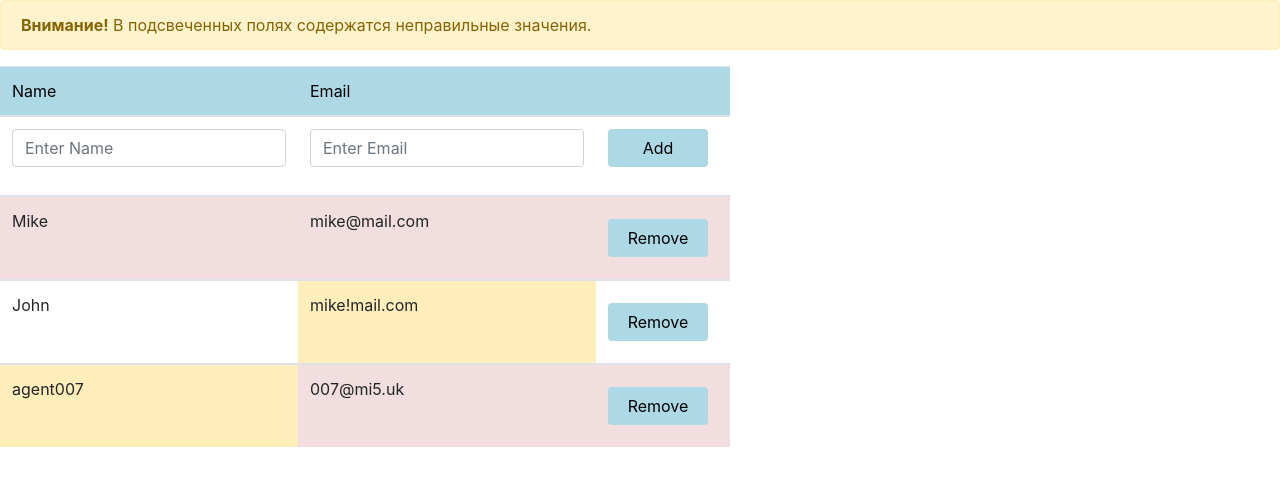
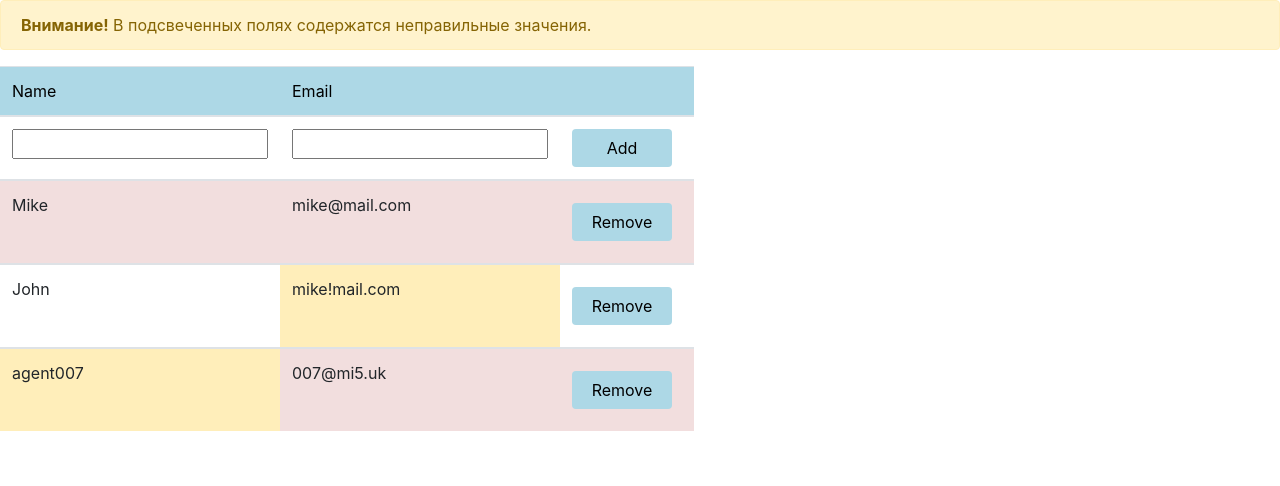
Before and after one commit to DenisRylow/lptrends, a React app: page / in a window 1280 px wide. Shown: the top 486 px of the page. Built offline with nearby package versions, Linux system fonts and the light colour scheme.

Commit message:
refactored a little bit

```diff
--- /dev/null
+++ b/src/App.js
@@ -0,0 +1,99 @@
+import { addRecord, deleteRecord } from './actions/actions';
+import React from 'react';
+import { Table, Form, Button } from 'react-bootstrap';
+import './App.css';
+import ReduxFormContainer from './Form';
+import { formValueSelector } from 'redux-form';
+
+class App extends React.Component {
+	produceAddRow() {
+		return(
+			<tbody>
+				<td className="secondRow">
+					<ReduxFormContainer name="name" />
+				</td>
+				<td className="secondRow">
+					<ReduxFormContainer name="email" />
+				</td>
+				<td className="secondRow">
+					<Button
+						className="customButton"
+						onClick={() => {
+							const selectorName = formValueSelector('name');
+							const selectorEmail = formValueSelector('email');
+
+
+
+							console.log(this.props, this.props.name)}}>
+	        				 Add
+	        		</Button>
+				</td>
+			</tbody>
+		)
+	}
+
+	produceTableRow(record, i) {
+		const rowColor = (i % 2 == 0) ? "firstRow" : "secondRow";
+		const nameColor = record.nameStatus == 'valid' ? rowColor : "table-warning";
+		const emailColor = record.emailStatus == 'valid' ? rowColor : "table-warning";
+		const buttonStyle = {
+	  		margin: '10px 10px 10px 0'
+		};
+		return(
+			<tbody>
+				<td className={nameColor}>{record.name}</td>
+				<td className={emailColor}>{record.email}</td>
+				<td className={rowColor}>
+					<Button
+	        			className="customButton"
+	       				style={buttonStyle}
+	       				onClick={() => {console.log('dispatch called: delete');
+	       								this.props.deleteRecord(i)} }>
+	        				 Remove
+	        		</Button>
+	        	</td>
+			</tbody>
+		)
+	}
+
+	produceWarning() {
+		var errorCells = this.props.records.filter((item) => {
+			return (item.nameStatus == 'valid') && (item.emailStatus == 'valid') ? false : true;
+		});
+		console.log('errorCells ', errorCells)
+		if (errorCells.length != 0) {
+			return (
+				<div ref="warning" className="alert alert-warning" role="alert">
+					<strong>Внимание!</strong> В подсвеченных полях содержатся неправильные значения.
+				</div>
+			)
+		};
+	}
+
+	render() {
+		return(
+			<div>
+                {/* Warning */}
+                {this.produceWarning() }
+                {/* Table with emails  */}
+                <Table>
+                    <tbody>
+                    	<tbody>
+							<td className="header">Name</td>
+							<td className="header">Email</td>
+							<td className="header"> </td>
+						</tbody>
+						{this.produceAddRow()}
+						{(typeof this.props.records != 'undefined') &&
+							this.props.records.map((item,index) => {
+                        		return(this.produceTableRow(item, index))
+                        	})
+						}
+                    </tbody>
+                </Table>
+			</div>
+		);
+	}
+}
+
+export default App;
--- a/src/AppContainer.js
+++ b/src/AppContainer.js
@@ -3,115 +3,11 @@ import { addRecord, deleteRecord } from './actions/actions';
 import React from 'react';
 import { Table, Form, Button } from 'react-bootstrap';
 import './App.css';
-
-class Stub extends React.Component {
-	produceAddRow() {
-		return(
-			<tbody>
-				<td className="secondRow">
-					<Form ref="nameForm">
-						<div class="form-group">
-							<input type="text"
-							class="form-control"
-							id="inputName"
-							ref="nameInput"
-							placeholder="Enter Name" />
-						</div>
-					</Form>
-				</td>
-				<td className="secondRow">
-					<Form ref="emailForm">
-						<div class="form-group">
-							<input type="email"
-							class="form-control"
-							id="inputEmail1"
-							ref="emailInput"
-							placeholder="Enter Email" />
-						</div>
-					</Form>
-				</td>
-				<td className="secondRow">
-					<Button
-						className="customButton"
-						onClick={() => {
-										console.log('dispatch called: add');
-										console.log(this.refs.nameInput.value,
-	       									this.refs.emailInput.value);
-	       								this.props.addRecord(this.refs.nameInput.value,
-	       									this.refs.emailInput.value)}}>
-	        				 Add
-	        		</Button>
-				</td>
-			</tbody>
-		)
-	}
-
-	produceTableRow(record, i) {
-		const rowColor = (i % 2 == 0) ? "firstRow" : "secondRow";
-		const nameColor = record.nameStatus == 'valid' ? rowColor : "table-warning";
-		const emailColor = record.emailStatus == 'valid' ? rowColor : "table-warning";
-		const buttonStyle = {
-	  		margin: '10px 10px 10px 0'
-		};
-		return(
-			<tbody>
-				<td className={nameColor}>{record.name}</td>
-				<td className={emailColor}>{record.email}</td>
-				<td className={rowColor}>
-					<Button
-	        			className="customButton"
-	       				style={buttonStyle}
-	       				onClick={() => {console.log('dispatch called: delete');
-	       								this.props.deleteRecord(i)} }>
-	        				 Remove
-	        		</Button>
-	        	</td>
-			</tbody>
-		)
-	}
-
-	produceWarning() {
-		var errorCells = this.props.records.filter((item) => {
-			return (item.nameStatus == 'valid') && (item.emailStatus == 'valid') ? false : true;
-		});
-		console.log('errorCells ', errorCells)
-		if (errorCells.length != 0) {
-			return (
-				<div ref="warning" className="alert alert-warning" role="alert">
-					<strong>Внимание!</strong> В подсвеченных полях содержатся неправильные значения.
-				</div>
-			)
-		};
-	}
-
-	render() {
-		return(
-			<div>
-                {/* Warning */}
-                {this.produceWarning() }
-                {/* Table with emails  */}
-                <Table>
-                    <tbody>
-                    	<tbody>
-							<td className="header">Name</td>
-							<td className="header">Email</td>
-							<td className="header"> </td>
-						</tbody>
-						{this.produceAddRow()}
-						{(typeof this.props.records != 'undefined') &&
-							this.props.records.map((item,index) => {
-                        		return(this.produceTableRow(item, index))
-                        	})
-						}
-                    </tbody>
-                </Table>
-			</div>
-		);
-	}
-}
+import App from './App.js';
 
 const mapStateToProps = (state) => {
-	const props = { records: state.records };
+	//const props = { records: state.records };
+	const props = { records: state.addDeleteRecord.records };
 	console.log('props: ',props);
 	console.log('state is ',state);
 	return props;
@@ -125,6 +21,6 @@ const mapDispatchToProps = {
 const AppContainer = connect(
 	mapStateToProps,
 	mapDispatchToProps
-)(Stub);
+)(App);
 
 export default AppContainer;
--- /dev/null
+++ b/src/Form.js
@@ -0,0 +1,29 @@
+import React, { Component } from 'react'
+import { Field, reduxForm } from 'redux-form'
+import { compose } from 'redux';
+import { connect } from 'react-redux';
+//https://stackoverflow.com/questions/40509754/how-do-you-pass-in-a-dynamic-form-name-in-redux-form
+
+class ReduxForm extends Component {
+	render() {
+		const {handleSubmit, reset} = this.props;
+		return(
+			<form onSubmit={ handleSubmit }>
+				<div>
+					<Field name="fieldValue" component="input" type="text"/>
+				</div>
+			</form>
+		);
+	}
+}
+
+const mapStateToProps = (state, ownProps) => {
+    return {
+        form: ownProps.name
+    }
+}
+
+export default compose(
+    connect(mapStateToProps),
+    reduxForm({})
+)(ReduxForm);
--- a/src/reducer/store.js
+++ b/src/reducer/store.js
@@ -1,8 +1,9 @@
 import { createStore, combineReducers, applyMiddleware } from 'redux';
 import addDeleteRecord from './reducer';
+import { reducer as reduxFormReducer } from 'redux-form';
 
 export const reducer = combineReducers({
-  //form: reduxFormReducer,// mounted under "form"
+  form: reduxFormReducer,// mounted under "form"
   addDeleteRecord
 });
 
@@ -34,4 +35,4 @@ function configureStore(initialState = {}) {
   return store;
 };
 
-export const store = createStore(reducer, initialState);
+export const store = createStore(reducer, {addDeleteRecord: initialState});
```
Also changed, not shown: src/index.js (+5 -3 lines), 1 other file (tests, documents, lock files or other folders).
